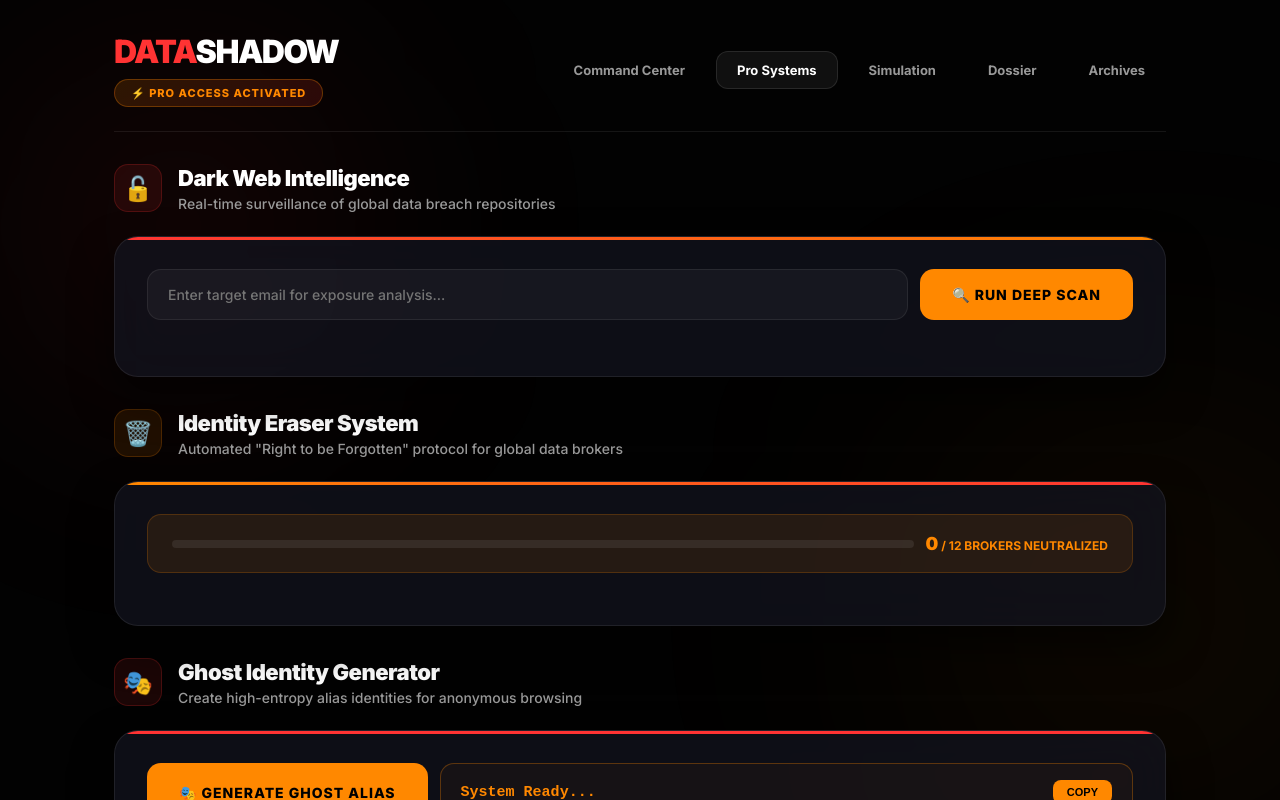
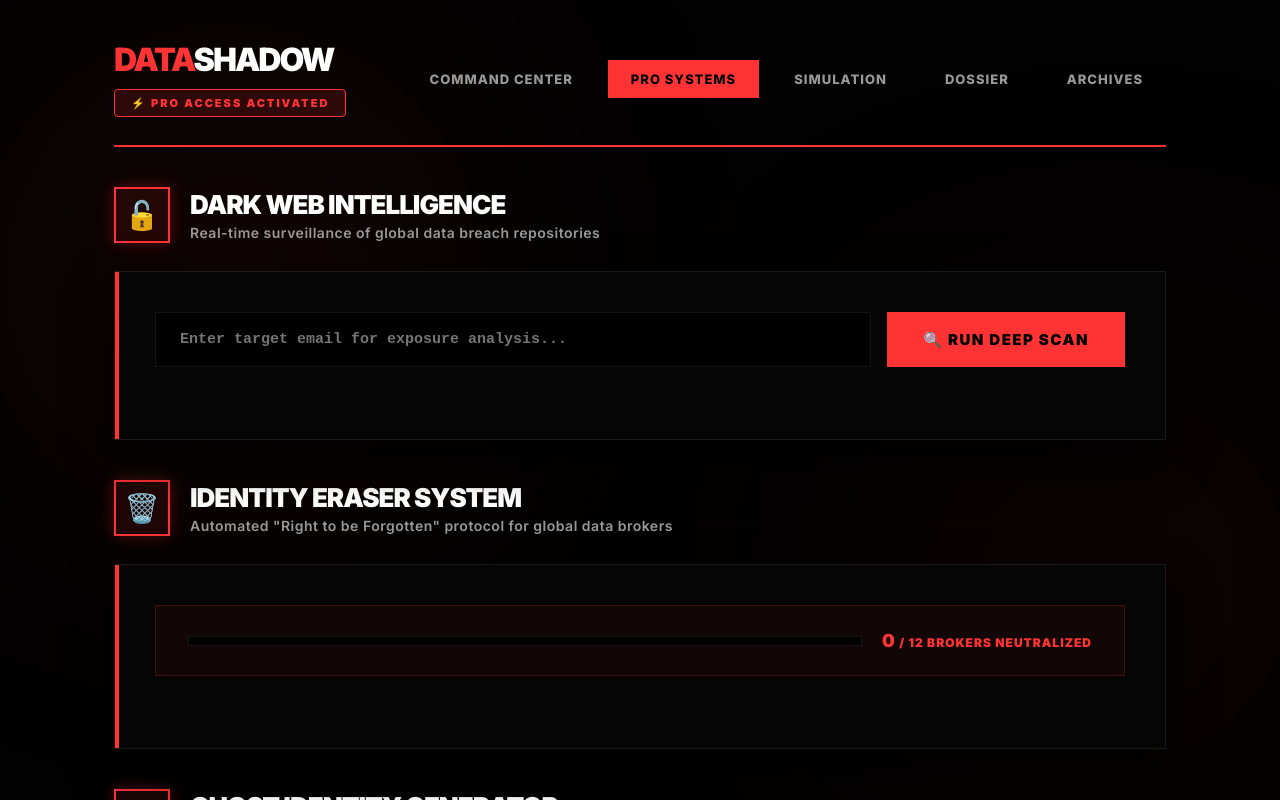
Before and after one commit to samyuktaap/shadow-, a website built with Vite: page src/pages/pro.html in a window 1280 px wide. Shown: the top 800 px of the page. Built offline with nearby package versions, Linux system fonts and the light colour scheme; some packages are replaced by stand-ins of ours.

Commit message:
style: Finalize pure red theme and fix Identity Eraser spacing

```diff
--- a/src/pages/pro.html
+++ b/src/pages/pro.html
@@ -4,15 +4,13 @@
   <meta charset="UTF-8">
   <meta name="viewport" content="width=device-width, initial-scale=1.0">
   <title>DataShadow — Pro Features</title>
-  <link href="https://fonts.googleapis.com/css2?family=Inter:wght@300;400;500;600;700;800;900&display=swap" rel="stylesheet">
-  <style>
+  <link href="https://fonts.googleapis.com/css2?family=Inter:wght@300;400;500;600;700;800;900&display=swap" rel="stylesheet">  <style>
     *, *::before, *::after { box-sizing: border-box; margin: 0; padding: 0; }
 
     :root {
       --red:    #ff3333;
+      --red-2:  #ff1111;
       --red-glow: rgba(255,51,51,0.3);
-      --orange: #ff8800;
-      --orange-glow: rgba(255,136,0,0.3);
       --black:  #000000;
       --white:  #ffffff;
       --bg:     #020202;
@@ -22,7 +20,7 @@
       --muted:  #666666;
       --sub:    #999999;
       --text:   #ffffff;
-      --shadow: 0 20px 40px rgba(0,0,0,0.6);
+      --shadow: 0 20px 40px rgba(0,0,0,0.8);
     }
 
     body {
@@ -37,35 +35,35 @@
     body::before, body::after {
       content: '';
       position: fixed;
-      width: 600px; height: 600px;
+      width: 700px; height: 700px;
       border-radius: 50%;
-      filter: blur(120px);
+      filter: blur(140px);
       z-index: -1;
       pointer-events: none;
       animation: floatOrbs 20s ease-in-out infinite alternate;
     }
     body::before {
-      background: radial-gradient(circle, rgba(255,51,51,0.12) 0%, transparent 60%);
+      background: radial-gradient(circle, rgba(255,51,51,0.15) 0%, transparent 60%);
       top: -10%; left: -10%;
     }
     body::after {
-      background: radial-gradient(circle, rgba(255,136,0,0.12) 0%, transparent 60%);
+      background: radial-gradient(circle, rgba(255,51,51,0.1) 0%, transparent 60%);
       bottom: -10%; right: -10%;
       animation-delay: -10s;
     }
     @keyframes floatOrbs {
       0% { transform: translate(0, 0) scale(1); }
-      100% { transform: translate(50px, 50px) scale(1.15); }
+      100% { transform: translate(60px, 60px) scale(1.1); }
     }
 
     .page {
       position: relative;
       max-width: 1100px;
       margin: 0 auto;
-      padding: 32px 24px 80px;
+      padding: 40px 24px 100px;
       display: flex;
       flex-direction: column;
-      gap: 32px;
+      gap: 40px;
     }
 
     /* Header */
@@ -73,172 +71,204 @@
       display: flex;
       justify-content: space-between;
       align-items: center;
-      padding-bottom: 24px;
-      border-bottom: 1px solid var(--border);
+      padding-bottom: 28px;
+      border-bottom: 2px solid var(--red);
     }
-    .logo { font-size: 32px; font-weight: 900; letter-spacing: -1.5px; }
+    .logo { font-size: 32px; font-weight: 950; letter-spacing: -2px; }
     .logo .d { color: var(--red); }
     .logo .s { color: #fff; }
 
     .pro-tag {
       display: inline-flex;
       align-items: center;
-      gap: 6px;
-      background: linear-gradient(135deg, rgba(255,136,0,0.15), rgba(255,51,51,0.15));
-      border: 1px solid rgba(255,136,0,0.3);
-      border-radius: 20px;
+      gap: 8px;
+      background: rgba(255,51,51,0.15);
+      border: 1px solid var(--red);
+      border-radius: 4px;
       padding: 6px 16px;
       font-size: 11px;
-      font-weight: 800;
-      color: var(--orange);
-      margin-top: 8px;
-      letter-spacing: 1px;
+      font-weight: 900;
+      color: var(--red);
+      margin-top: 10px;
+      letter-spacing: 2px;
       text-transform: uppercase;
     }
 
-    .nav { display: flex; gap: 10px; }
+    .nav { display: flex; gap: 12px; }
     .nav a {
       color: var(--sub); text-decoration: none;
-      font-size: 13px; font-weight: 700;
-      padding: 10px 20px; border-radius: 12px;
+      font-size: 13px; font-weight: 800;
+      padding: 10px 22px; border-radius: 0px;
       transition: all 0.2s; border: 1px solid transparent;
+      text-transform: uppercase; letter-spacing: 1px;
     }
-    .nav a:hover { background: rgba(255,255,255,0.05); color: #fff; }
+    .nav a:hover { background: rgba(255,51,51,0.1); color: var(--red); }
     .nav a.active {
-      background: rgba(255,255,255,0.06);
-      border-color: rgba(255,255,255,0.1);
-      color: #fff;
+      background: var(--red);
+      color: #000;
     }
 
     /* Section */
     .section {
       display: flex;
       flex-direction: column;
-      gap: 24px;
+      gap: 28px;
     }
     .section-header {
       display: flex;
       align-items: center;
-      gap: 16px;
+      gap: 20px;
     }
     .section-icon {
-      width: 48px; height: 48px; border-radius: 14px;
+      width: 56px; height: 56px; border-radius: 0;
       display: flex; align-items: center; justify-content: center;
-      font-size: 24px; flex-shrink: 0;
-      background: rgba(255,255,255,0.05);
-      border: 1px solid var(--border);
+      font-size: 28px; flex-shrink: 0;
+      background: #000;
+      border: 2px solid var(--red);
+      box-shadow: 0 0 15px var(--red-glow);
     }
-    .section-title { font-size: 22px; font-weight: 900; letter-spacing: -0.5px; color: #fff; }
-    .section-desc { font-size: 14px; color: var(--sub); margin-top: 4px; font-weight: 500; }
+    .section-title { font-size: 26px; font-weight: 900; letter-spacing: -1px; color: #fff; text-transform: uppercase; }
+    .section-desc { font-size: 14px; color: var(--sub); margin-top: 4px; font-weight: 600; letter-spacing: 0.5px; }
 
     /* Cards */
     .card {
-      background: rgba(20, 22, 35, 0.65);
-      backdrop-filter: blur(24px); -webkit-backdrop-filter: blur(24px);
+      background: #050505;
       border: 1px solid var(--border);
-      border-radius: 24px; padding: 32px;
+      border-radius: 0; padding: 40px;
       position: relative; overflow: hidden;
       box-shadow: var(--shadow);
-      transition: all 0.3s cubic-bezier(0.175, 0.885, 0.32, 1.1);
+      transition: all 0.3s ease;
     }
     .card:hover {
-      transform: translateY(-5px);
-      border-color: rgba(255,255,255,0.2);
+      border-color: var(--red);
     }
     .card::before {
-      content: ''; position: absolute; top: 0; left: 0; right: 0; height: 3px;
+      content: ''; position: absolute; top: 0; left: 0; bottom: 0; width: 4px;
+      background: var(--red);
+    }
+
+    /* Forms */
+    .input-row { display: flex; gap: 16px; margin-bottom: 32px; }
+    .input-field {
+      flex: 1; padding: 18px 24px;
+      background: #000; border: 1px solid var(--border);
+      border-radius: 0; color: #fff; font-size: 15px; font-family: 'Courier New', monospace;
+      font-weight: 600; outline: none; transition: all 0.2s;
+    }
+    .input-field:focus { border-color: var(--red); box-shadow: 0 0 15px var(--red-glow); }
+
+    .btn-action {
+      padding: 18px 36px; border: none; border-radius: 0;
+      background: var(--red);
+      color: #000; font-weight: 900; font-size: 15px; cursor: pointer;
+      transition: all 0.3s; font-family: inherit;
+      text-transform: uppercase; letter-spacing: 1.5px;
+    }
+    .btn-action:hover { transform: translateY(-2px); box-shadow: 0 10px 30px var(--red-glow); }
+    .btn-action:disabled { opacity: 0.5; cursor: not-allowed; }
+
+    .summary-box {
+      padding: 24px 32px; border-radius: 0;
+      margin-bottom: 32px; font-size: 15px; font-weight: 900;
+      display: flex; align-items: center; gap: 20px;
+      background: rgba(255,51,51,0.05); border: 1px solid rgba(255,51,51,0.2);
+      color: var(--red);
+      text-transform: uppercase; letter-spacing: 1px;
+    }
+
+    /* Grid for Data Brokers */
+    .broker-grid {
+      display: grid;
+      grid-template-columns: repeat(auto-fill, minmax(320px, 1fr));
+      gap: 20px;
+    }
+    .broker-card {
+      background: #0a0a0a;
+      border: 1px solid var(--border);
+      padding: 24px;
+      display: flex;
+      align-items: center;
+      gap: 18px;
+      transition: all 0.2s;
+    }
+    .broker-card:hover { background: #111; border-color: var(--red); transform: scale(1.02); }
+    .broker-logo { font-size: 24px; width: 48px; height: 48px; display: flex; align-items: center; justify-content: center; background: rgba(255,51,51,0.1); border: 1px solid rgba(255,51,51,0.2); }
+    .broker-name { font-weight: 900; font-size: 16px; color: #fff; }
+    .broker-type { font-size: 11px; color: var(--sub); margin-top: 4px; font-weight: 700; text-transform: uppercase; }
+    .broker-data { font-size: 11px; color: var(--red); margin-top: 6px; font-weight: 600; }
+
+    .broker-actions { margin-left: auto; display: flex; flex-direction: column; gap: 8px; }
+    .btn-optout {
+      padding: 8px 16px; border: 1px solid var(--red); background: transparent;
+      color: var(--red); font-size: 11px; font-weight: 900; cursor: pointer;
+      text-transform: uppercase; transition: all 0.2s;
+    }
+    .btn-optout:hover { background: var(--red); color: #000; }
+    .btn-optout.sent { background: rgba(255,51,51,0.15); color: var(--red); border-color: transparent; cursor: default; }
+
+    .item-list { display: flex; flex-direction: column; gap: 16px; }
+    .item-row {
+      background: #0a0a0a; border: 1px solid var(--border);
+      padding: 24px;
+      display: flex; align-items: center; gap: 20px;
+      transition: all 0.2s;
+    }
+    .item-row:hover { border-color: var(--red); transform: translateX(10px); }
+
+    .item-icon {
+      width: 52px; height: 52px;
+      display: flex; align-items: center; justify-content: center;
+      font-size: 24px; flex-shrink: 0; background: rgba(255,51,51,0.05);
+      border: 1px solid rgba(255,51,51,0.1);
     }
 
     /* ── Sub-themes ── */
-    .card.breach::before { background: linear-gradient(90deg, var(--red), var(--orange)); }
-    .section-icon.breach { background: rgba(255,51,51,0.1); border-color: rgba(255,51,51,0.2); }
+    .card.breach::before { background: var(--red); }
+    .section-icon.breach { background: rgba(255,51,51,0.1); border-color: var(--red); }
 
-    .card.broker::before { background: linear-gradient(90deg, var(--orange), var(--red)); }
-    .section-icon.broker { background: rgba(255,136,0,0.1); border-color: rgba(255,136,0,0.2); }
+    .card.broker::before { background: var(--red); }
+    .section-icon.broker { background: rgba(255,51,51,0.1); border-color: var(--red); }
 
-    .card.mask::before { background: linear-gradient(90deg, var(--red), var(--red)); }
-    .section-icon.mask { background: rgba(255,51,51,0.1); border-color: rgba(255,51,51,0.2); }
+    .card.mask::before { background: var(--red); }
+    .section-icon.mask { background: rgba(255,51,51,0.1); border-color: var(--red); }
 
-    /* Forms */
-    .input-row { display: flex; gap: 12px; margin-bottom: 24px; }
-    .input-field {
-      flex: 1; padding: 16px 20px;
-      background: rgba(255,255,255,0.04); border: 1px solid var(--border);
-      border-radius: 14px; color: #fff; font-size: 14px; font-family: inherit;
-      font-weight: 500; outline: none; transition: all 0.2s;
-    }
-    .input-field:focus { border-color: var(--orange); background: rgba(255,255,255,0.06); }
+    /* Severity Tags */
+    .severity-tag { padding: 4px 10px; border-radius: 0; font-size: 10px; font-weight: 900; text-transform: uppercase; letter-spacing: 1px; }
+    .severity-critical { background: var(--red); color: #000; }
+    .severity-high { background: rgba(255,51,51,0.2); color: var(--red); border: 1px solid var(--red); }
 
-    .btn-action {
-      padding: 16px 32px; border: none; border-radius: 14px;
-      background: var(--orange);
-      color: #000; font-weight: 800; font-size: 14px; cursor: pointer;
-      transition: all 0.3s; font-family: inherit;
-      text-transform: uppercase; letter-spacing: 1px;
-    }
-    .btn-action:hover { transform: translateY(-2px); box-shadow: 0 10px 25px var(--orange-glow); }
-    .btn-action:disabled { opacity: 0.5; cursor: not-allowed; transform: none; }
-
-    .summary-box {
-      padding: 18px 24px; border-radius: 14px;
-      margin-bottom: 20px; font-size: 14px; font-weight: 700;
-      display: flex; align-items: center; gap: 12px;
-      border: 1px solid transparent;
-    }
-    .summary-box.danger { background: rgba(255,51,51,0.1); border-color: rgba(255,51,51,0.2); color: var(--red); }
-    .summary-box.safe { background: rgba(255,136,0,0.1); border-color: rgba(255,136,0,0.2); color: var(--orange); }
-
-    .item-list { display: flex; flex-direction: column; gap: 12px; }
-    .item-row {
-      background: rgba(255,255,255,0.03); border: 1px solid var(--border);
-      border-radius: 16px; padding: 20px;
-      display: flex; align-items: center; gap: 16px;
-      transition: all 0.2s;
-    }
-    .item-row:hover { background: rgba(255,255,255,0.05); transform: translateX(8px); }
-
-    .item-icon {
-      width: 44px; height: 44px; border-radius: 12px;
-      display: flex; align-items: center; justify-content: center;
-      font-size: 20px; flex-shrink: 0; background: rgba(255,255,255,0.05);
-    }
-
-    /* ── Specific Overrides ── */
-    .severity-tag { padding: 4px 10px; border-radius: 6px; font-size: 10px; font-weight: 900; text-transform: uppercase; letter-spacing: 1px; }
-    .severity-critical { background: rgba(255,51,51,0.2); color: var(--red); border: 1px solid rgba(255,51,51,0.3); }
-    .severity-high { background: rgba(255,136,0,0.2); color: var(--orange); border: 1px solid rgba(255,136,0,0.3); }
-
-    .progress-bar { height: 8px; background: rgba(255,255,255,0.08); border-radius: 4px; overflow: hidden; }
-    .progress-fill { height: 100%; background: var(--orange); border-radius: 4px; transition: width 0.6s ease; box-shadow: 0 0 10px var(--orange-glow); }
+    .progress-bar { height: 10px; background: #000; border: 1px solid var(--border); flex: 1; position: relative; }
+    .progress-fill { height: 100%; background: var(--red); transition: width 0.8s cubic-bezier(0.4, 0, 0.2, 1); box-shadow: 0 0 15px var(--red-glow); }
 
     .alias-box {
-      flex: 1; padding: 16px 20px;
-      background: rgba(255,136,0,0.04); border: 1px solid rgba(255,136,0,0.3);
-      border-radius: 14px; color: var(--orange); font-size: 15px; font-weight: 800;
+      flex: 1; padding: 18px 24px;
+      background: #000; border: 2px solid var(--red);
+      color: var(--red); font-size: 16px; font-weight: 900;
       font-family: 'Courier New', monospace;
       display: flex; align-items: center; justify-content: space-between;
+      box-shadow: inset 0 0 10px var(--red-glow);
     }
     .copy-btn {
-      background: var(--orange); border: none; color: #000;
-      padding: 6px 14px; border-radius: 8px; cursor: pointer;
-      font-size: 11px; font-weight: 900; transition: all 0.2s;
-      text-transform: uppercase;
+      background: var(--red); border: none; color: #000;
+      padding: 8px 18px; font-size: 12px; font-weight: 950; cursor: pointer;
+      text-transform: uppercase; transition: all 0.2s;
     }
-    .copy-btn:hover { transform: scale(1.05); box-shadow: 0 0 15px var(--orange-glow); }
+    .copy-btn:hover { box-shadow: 0 0 20px var(--red-glow); transform: scale(1.05); }
 
     .info-footer {
-      margin-top: 24px; padding: 18px 24px;
-      background: rgba(255,136,0,0.06); border: 1px solid rgba(255,136,0,0.15);
-      border-radius: 14px; font-size: 13px; color: var(--sub); line-height: 1.6;
-      font-weight: 500;
+      margin-top: 32px; padding: 24px 32px;
+      background: rgba(255,51,51,0.03); border: 1px solid rgba(255,51,51,0.1);
+      font-size: 13px; color: var(--sub); line-height: 1.8;
+      font-weight: 600; letter-spacing: 0.5px;
     }
-    .info-footer strong { color: var(--orange); font-weight: 800; }
+    .info-footer strong { color: var(--red); font-weight: 900; }
 
     @media (max-width: 768px) {
       .input-row { flex-direction: column; }
+      .broker-grid { grid-template-columns: 1fr; }
     }
     @keyframes spin { to { transform: rotate(360deg); } }
-    .spinner { display: inline-block; width: 18px; height: 18px; border: 3px solid rgba(0,0,0,0.1); border-top-color: #000; border-radius: 50%; animation: spin 0.6s linear infinite; }
+    .spinner { display: inline-block; width: 20px; height: 20px; border: 4px solid rgba(255,255,255,0.1); border-top-color: var(--red); border-radius: 50%; animation: spin 0.6s linear infinite; }
   </style>
 </head>
 <body>
```
Also changed, not shown: src/pages/pro.js (+13 -13 lines).
